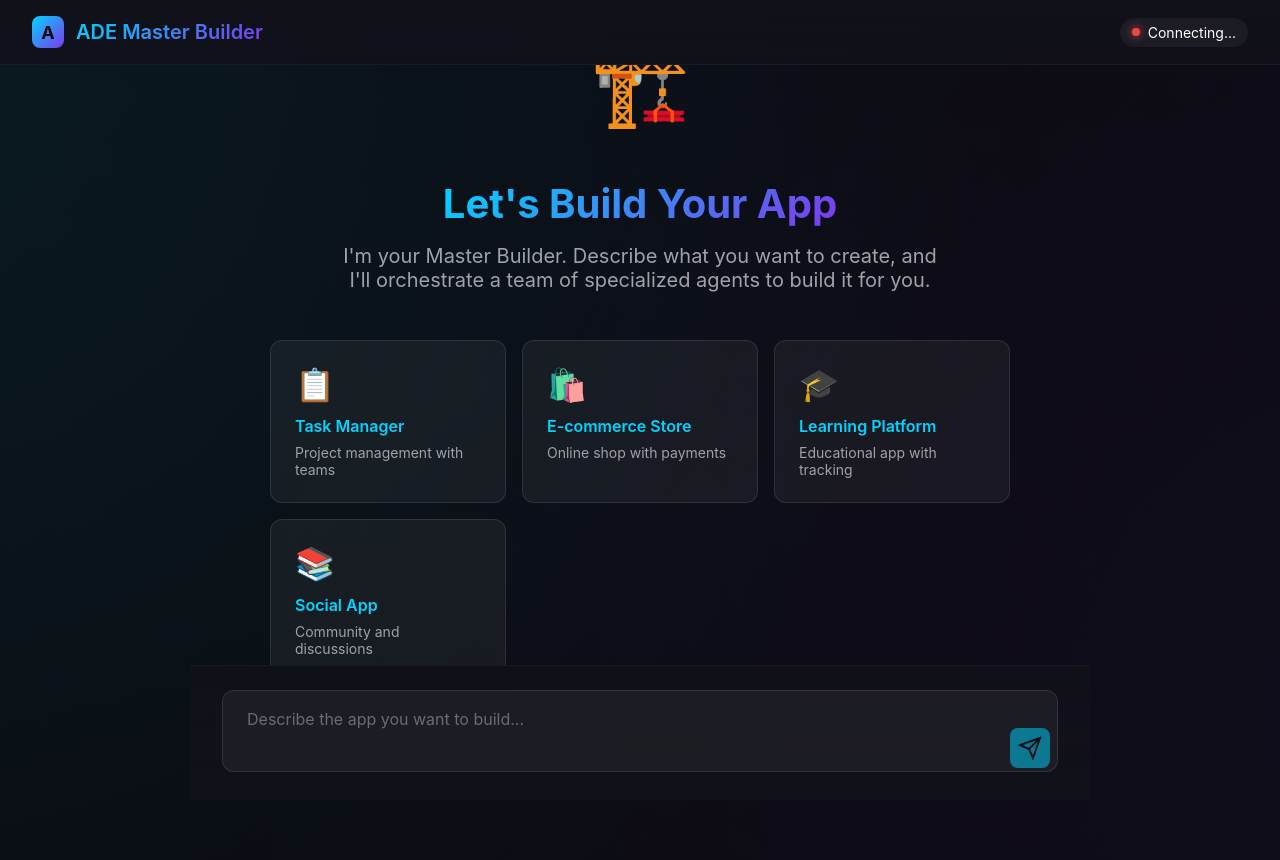
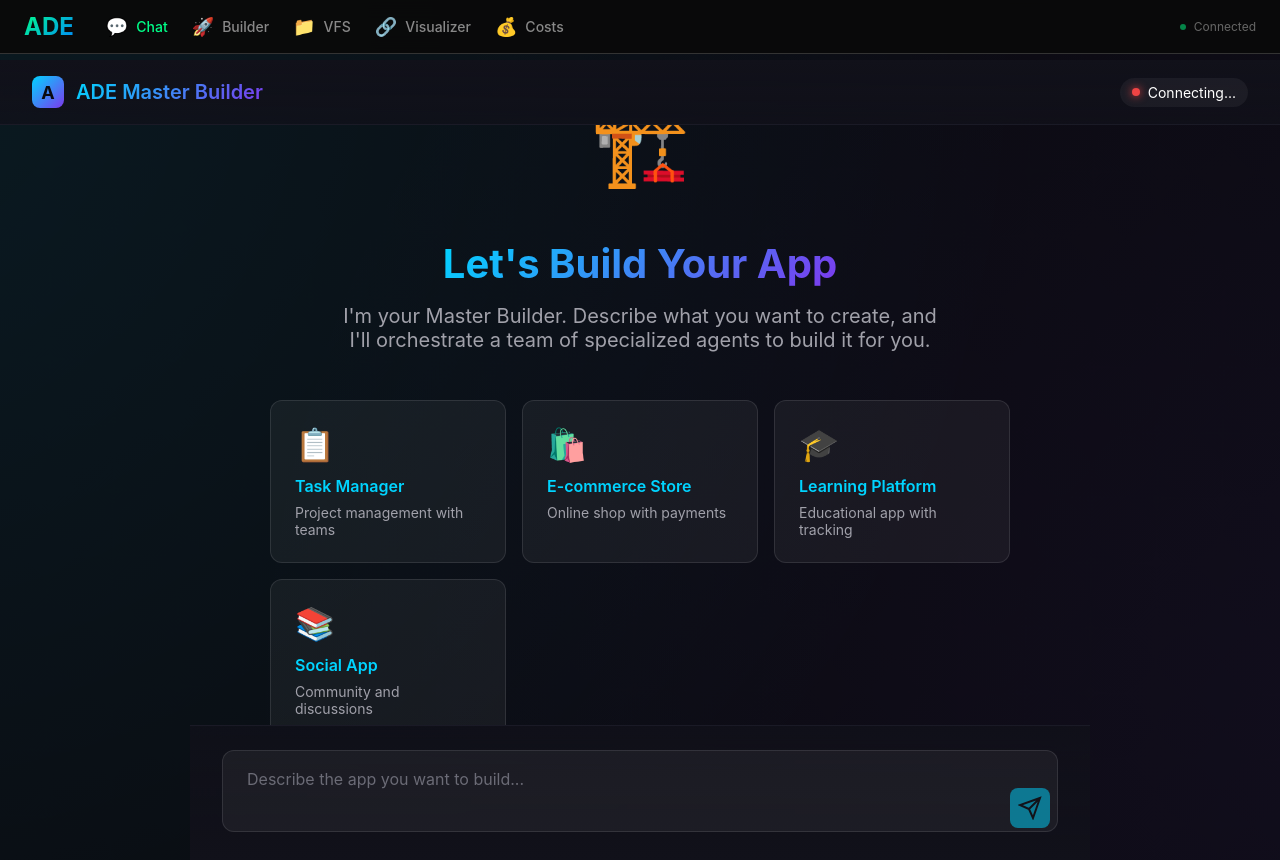
Before and after one commit to thomascassidyzm/ade-app, a website: page l1-orch-interface.html in a window 1280 px wide. Before the commit the page ends 800 px from the top, so only its background shows below. Drawn offline with nearby package versions, Linux system fonts and the light colour scheme.

Commit message:
Add unified navigation menu to all ADE interfaces
- Created shared navigation component with active page highlighting
- Added navigation bar to all 5 interfaces (Chat, Builder, VFS, Visualizer, Cost Calculator)
- Navigation includes ADE logo that links back to homepage
- Mobile responsive with icon-only view on small screens
- Shows connection status indicator
- Consistent styling across all pages with fixed top nav

```diff
--- a/l1-orch-interface.html
+++ b/l1-orch-interface.html
@@ -6,6 +6,7 @@
     <title>ADE - Build Your App</title>
     <script src="https://unpkg.com/vue@3/dist/vue.global.js"></script>
     <script src="https://cdn.jsdelivr.net/npm/marked/marked.min.js"></script>
+    <script src="/nav-component.js"></script>
     <style>
         :root {
             --bg-primary: #0a0a0f;
@@ -932,6 +933,9 @@
                 };
             }
         }).mount('#app');
+
+        // Add navigation
+        createADENav('chat');
     </script>
 </body>
 </html>
--- /dev/null
+++ b/nav-component.js
@@ -0,0 +1,50 @@
+// Shared Navigation Component for ADE
+function createADENav(currentPage = '') {
+    const navHTML = `
+        <nav class="ade-nav">
+            <div class="ade-nav-content">
+                <a href="/" class="ade-nav-logo">ADE</a>
+                <div class="ade-nav-links">
+                    <a href="/chat" class="ade-nav-link ${currentPage === 'chat' ? 'active' : ''}">
+                        <span class="ade-nav-icon">💬</span>
+                        <span>Chat</span>
+                    </a>
+                    <a href="/builder" class="ade-nav-link ${currentPage === 'builder' ? 'active' : ''}">
+                        <span class="ade-nav-icon">🚀</span>
+                        <span>Builder</span>
+                    </a>
+                    <a href="/dashboard" class="ade-nav-link ${currentPage === 'dashboard' ? 'active' : ''}">
+                        <span class="ade-nav-icon">📁</span>
+                        <span>VFS</span>
+                    </a>
+                    <a href="/visualizer" class="ade-nav-link ${currentPage === 'visualizer' ? 'active' : ''}">
+                        <span class="ade-nav-icon">🔗</span>
+                        <span>Visualizer</span>
+                    </a>
+                    <a href="/cost-calculator" class="ade-nav-link ${currentPage === 'cost' ? 'active' : ''}">
+                        <span class="ade-nav-icon">💰</span>
+                        <span>Costs</span>
+                    </a>
+                </div>
+                <div class="ade-nav-status">
+                    <div class="ade-nav-status-dot"></div>
+                    <span>Connected</span>
+                </div>
+            </div>
+        </nav>
+    `;
+
+    // Inject navigation
+    document.body.insertAdjacentHTML('afterbegin', navHTML);
+
+    // Add nav styles if not already added
+    if (!document.querySelector('link[href*="shared-nav-styles.css"]')) {
+        const link = document.createElement('link');
+        link.rel = 'stylesheet';
+        link.href = '/shared-nav-styles.css';
+        document.head.appendChild(link);
+    }
+
+    // Add with-nav class to body
+    document.body.classList.add('with-nav');
+}
--- /dev/null
+++ b/shared-nav-styles.css
@@ -0,0 +1,106 @@
+/* Shared Navigation Styles for ADE */
+.ade-nav {
+    position: fixed;
+    top: 0;
+    left: 0;
+    right: 0;
+    background: rgba(10, 10, 10, 0.95);
+    backdrop-filter: blur(10px);
+    border-bottom: 1px solid #333;
+    z-index: 1000;
+    padding: 0.75rem 1.5rem;
+}
+
+.ade-nav-content {
+    max-width: 1400px;
+    margin: 0 auto;
+    display: flex;
+    align-items: center;
+    justify-content: space-between;
+}
+
+.ade-nav-logo {
+    font-size: 1.5rem;
+    font-weight: 700;
+    background: linear-gradient(135deg, #00ff88, #0088ff);
+    -webkit-background-clip: text;
+    -webkit-text-fill-color: transparent;
+    text-decoration: none;
+    margin-right: 2rem;
+}
+
+.ade-nav-links {
+    display: flex;
+    align-items: center;
+    gap: 1.5rem;
+    flex: 1;
+}
+
+.ade-nav-link {
+    color: #888;
+    text-decoration: none;
+    font-size: 0.875rem;
+    font-weight: 500;
+    transition: color 0.3s ease;
+    display: flex;
+    align-items: center;
+    gap: 0.5rem;
+}
+
+.ade-nav-link:hover {
+    color: #fff;
+}
+
+.ade-nav-link.active {
+    color: #00ff88;
+}
+
+.ade-nav-icon {
+    font-size: 1.125rem;
+}
+
+.ade-nav-status {
+    display: flex;
+    align-items: center;
+    gap: 0.5rem;
+    font-size: 0.75rem;
+    color: #666;
+}
+
+.ade-nav-status-dot {
+    width: 6px;
+    height: 6px;
+    background: #00ff88;
+    border-radius: 50%;
+    animation: pulse 2s infinite;
+}
+
+@keyframes pulse {
+    0% { opacity: 1; }
+    50% { opacity: 0.5; }
+    100% { opacity: 1; }
+}
+
+/* Mobile responsive */
+@media (max-width: 768px) {
+    .ade-nav-links {
+        gap: 1rem;
+    }
+
+    .ade-nav-link span {
+        display: none;
+    }
+
+    .ade-nav-icon {
+        font-size: 1.25rem;
+    }
+
+    .ade-nav-status {
+        display: none;
+    }
+}
+
+/* Adjust main content for fixed nav */
+.with-nav {
+    padding-top: 60px;
+}
```
Also changed, not shown: ade-builder-interface.html (+4 -0 lines), api-cost-calculator.html (+4 -0 lines), apml-visualizer.html (+4 -0 lines), vfs-enhanced-dashboard.html (+4 -0 lines), websocket-server.js (+9 -0 lines).
